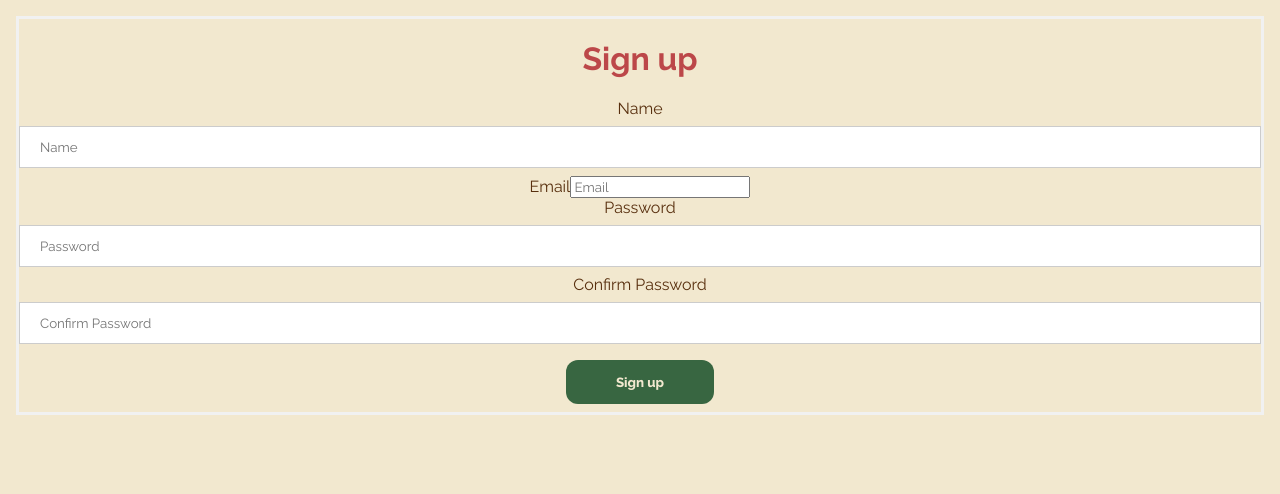
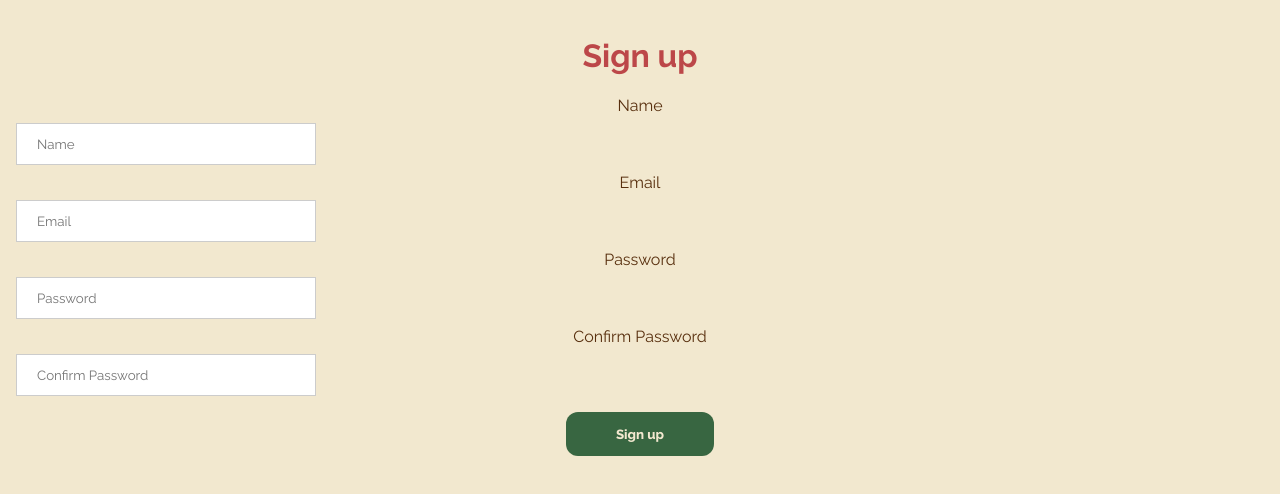
Before and after one commit to Razvan789/UGAHackathon8, a React (Create React App) app in the folder frontend/: page /signup in a window 1280 px wide. Shown: the top 494 px of the page. Built offline with nearby package versions, Linux system fonts and the light colour scheme.

Commit message:
Pushing this biatch

```diff
--- a/frontend/src/components/emailSignup/emailSignup.js
+++ b/frontend/src/components/emailSignup/emailSignup.js
@@ -1,4 +1,5 @@
 import React from 'react'
+import TextInput from '../textInput/textInput';
 
 export default function EmailSignUp() {
     function handleSubmit(e) {
@@ -19,11 +20,3 @@ export default function EmailSignUp() {
         </div>
     )
 }
-function TextInput({ type, name, placeholder }) {
-    return (
-        <div className='input-container'>
-            <label htmlFor={name} className='label'>{placeholder}</label>
-            <input id={name} className='input' type={type} name={name} placeholder={placeholder} />
-        </div>
-    )
-}
--- a/frontend/src/components/login/login.css
+++ b/frontend/src/components/login/login.css
@@ -1,10 +1,8 @@
 /* Bordered form */
-form {
-    border: 3px solid #f1f1f1;
-  }
+
 
   /* Full-width inputs */
-  input[type=text], input[type=password] {
+  input[type=text], input[type=password],input[type=email] {
     width: 100%;
     padding: 12px 20px;
     margin: 8px 0;
--- a/frontend/src/components/login/login.js
+++ b/frontend/src/components/login/login.js
@@ -1,5 +1,6 @@
 import React from 'react'
 import './login.css'
+import { Link } from 'react-router-dom';
 
 export default function login() {
     function handleSubmit(e) {
--- /dev/null
+++ b/frontend/src/components/textInput/textInput.css
@@ -0,0 +1,8 @@
+.input-container {
+    display: grid;
+}
+
+.input-container .input {
+    width: 300px;
+
+}
--- /dev/null
+++ b/frontend/src/components/textInput/textInput.js
@@ -0,0 +1,11 @@
+import React from "react"
+import './textInput.css'
+
+export default function TextInput({ type, name, placeholder }) {
+    return (
+        <div className='input-container'>
+            <label htmlFor={name} className='label'>{placeholder}</label>
+            <input id={name} className='input' type={type} name={name} placeholder={placeholder} />
+        </div>
+    )
+}
```
